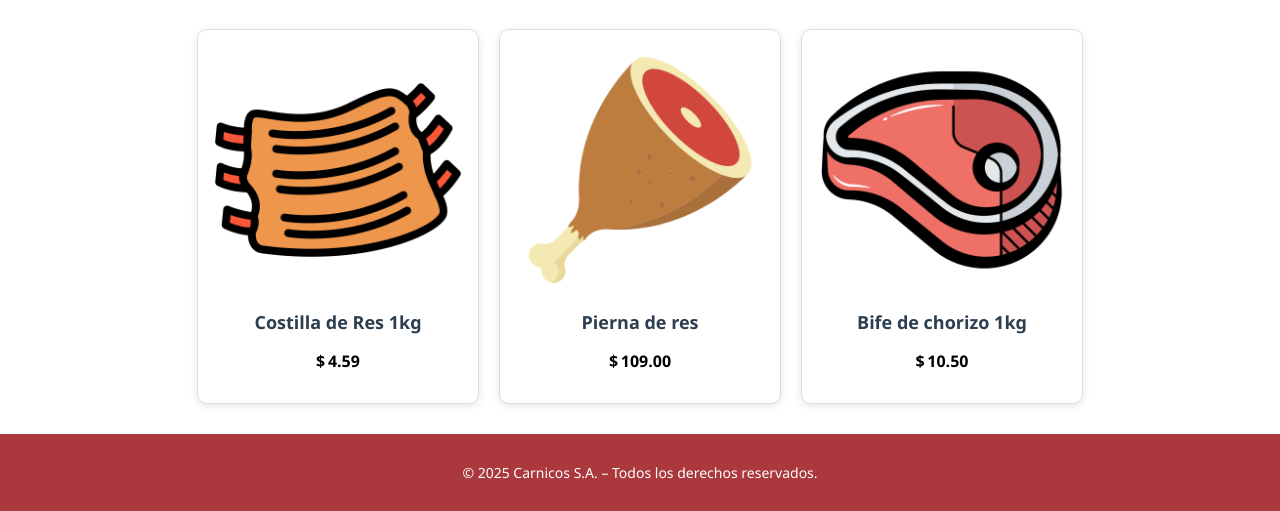
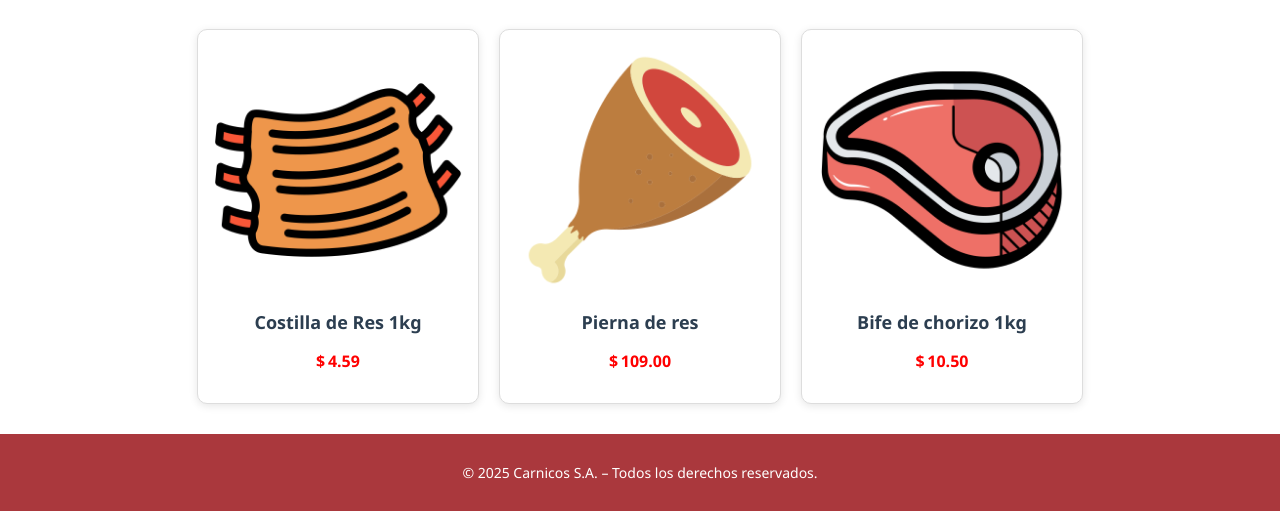
Before and after one commit to DaYascaribay/AWS-Ejercicio2-DigitalOcean, a Flask app: page / in a window 1280 px wide. Shown: the part 342-853 px from the top of the page. Run offline with Flask 3, Linux system fonts and the light colour scheme.

Commit message:
se modifica poner el color original

```diff
--- a/static/CSS/pagina1.css
+++ b/static/CSS/pagina1.css
@@ -80,7 +80,7 @@ body {
 
 .price {
   font-size: 16px;
-  color: #000000;
+  color: #ff0000;
   font-weight: bold;
 }
 
```
